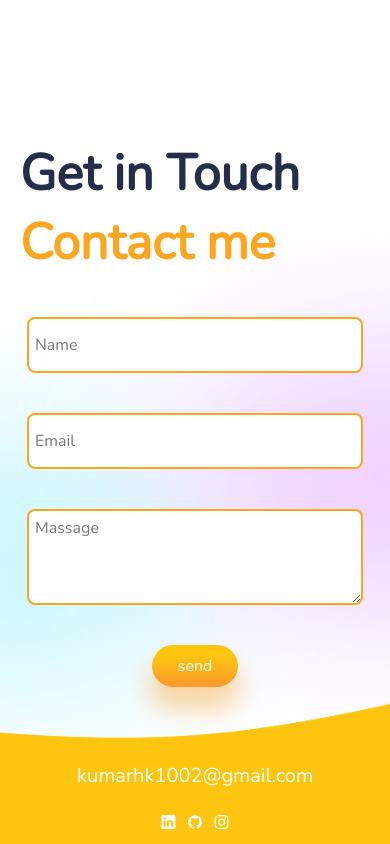
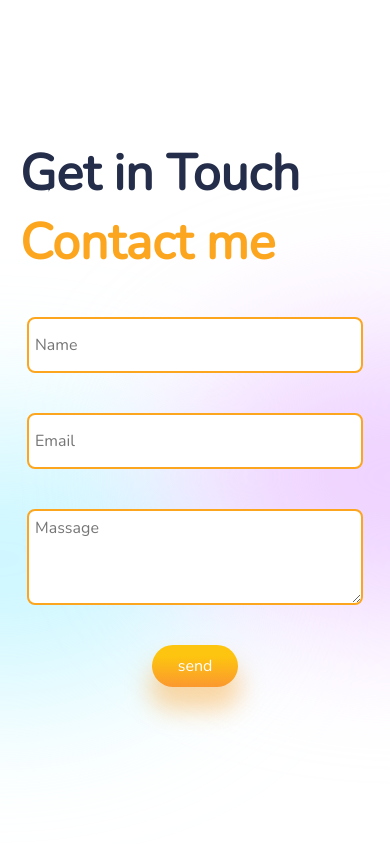
Before and after one commit to codewitHK1/Hitesh_Portfolio, a React (Create React App) app: page / in a window 390 px wide. Shown: the part 7460-8304 px from the top of the page. Built offline with nearby package versions, Linux system fonts and the light colour scheme.

Commit message:
change in contact form

```diff
--- a/src/component/Contact/Contact.css
+++ b/src/component/Contact/Contact.css
@@ -40,6 +40,7 @@ textarea {
     padding: 0;
     flex-direction: column;
     gap: 2rem;
+    margin-bottom: 8rem;
   }
   .c-right .user {
     width: 16rem;
```
